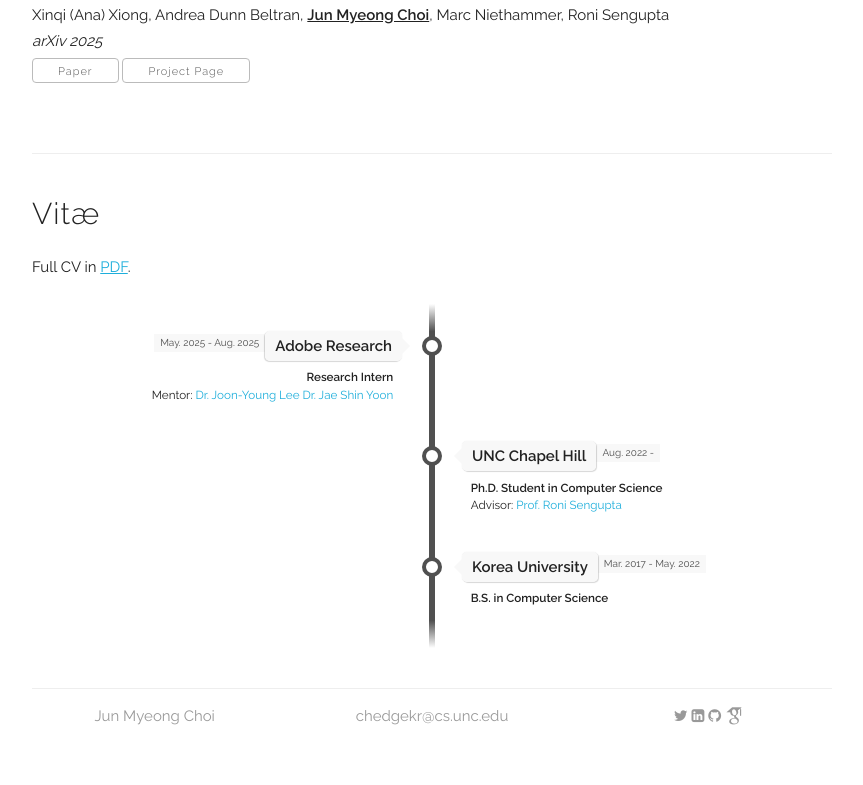
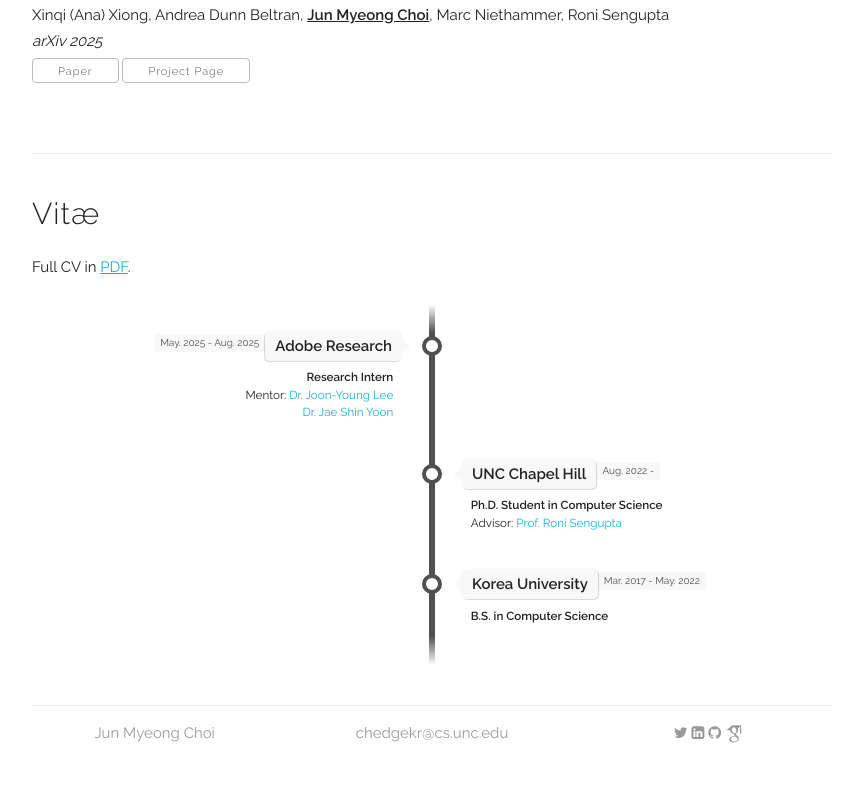
Before and after one commit to chedgekorea/chedgekorea.github.io, a Jekyll site: the page built from index.html, in a window 1280 px wide. Shown: the part 2068-2853 px from the top of the page, without its empty margins (208-1071 px from the left). Built offline with Jekyll 4.4.1, drawn with Linux system fonts in a browser that asks for light colours; some web fonts are replaced.

Commit message:
Update experience.yaml

```diff
--- a/_data/experience.yaml
+++ b/_data/experience.yaml
@@ -2,7 +2,7 @@ experiences:
 - place: "Adobe Research"
   time: "May. 2025 - Aug. 2025"
   title: "Research Intern"
-  subtitle: "Mentor: <a href='https://joonyoung-cv.github.io'  style='text-decoration: none;'>Dr. Joon-Young Lee</a> \n <a href='https://gorokee.github.io/jsyoon/'  style='text-decoration: none;'>Dr. Jae Shin Yoon</a>"
+  subtitle: "Mentor: <a href='https://joonyoung-cv.github.io' style='text-decoration: none;'>Dr. Joon-Young Lee</a><br><a href='https://gorokee.github.io/jsyoon/' style='text-decoration: none;'>Dr. Jae Shin Yoon</a>"
   category: "work"
 
 - place: "UNC Chapel Hill"
```
